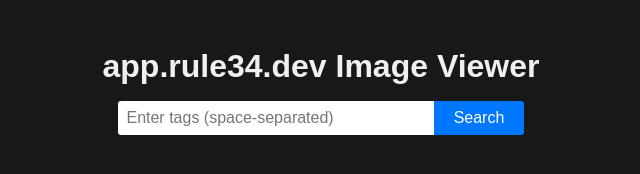
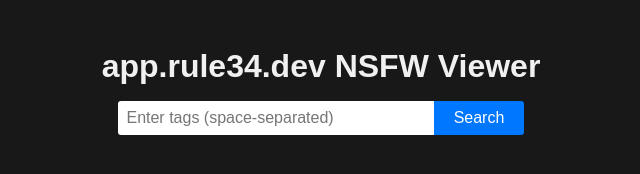
Before and after one commit to Marjamjelly/Viewer, a plain HTML site: page index.html in a window 1280 px wide. Shown: the whole page, without its empty margins (319-959 px from the left). Drawn offline with Linux system fonts and the light colour scheme.

Commit message:
Update index.html

```diff
--- a/index.html
+++ b/index.html
@@ -2,7 +2,7 @@
 <html lang="en">
 <head>
   <meta charset="UTF-8">
-  <title>app.rule34.dev Image Viewer</title>
+  <title>app.rule34.dev NSFW Viewer</title>
   <meta name="viewport" content="width=device-width, initial-scale=1.0">
   <style>
     body { font-family: Arial, sans-serif; background: #181818; color: #f0f0f0; margin: 0; }
@@ -22,7 +22,7 @@
   </style>
 </head>
 <body>
-  <h1>app.rule34.dev Image Viewer</h1>
+  <h1>app.rule34.dev NSFW Viewer</h1>
   <form id="searchForm">
     <input type="text" id="searchInput" placeholder="Enter tags (space-separated)" required>
     <button type="submit">Search</button>
```
